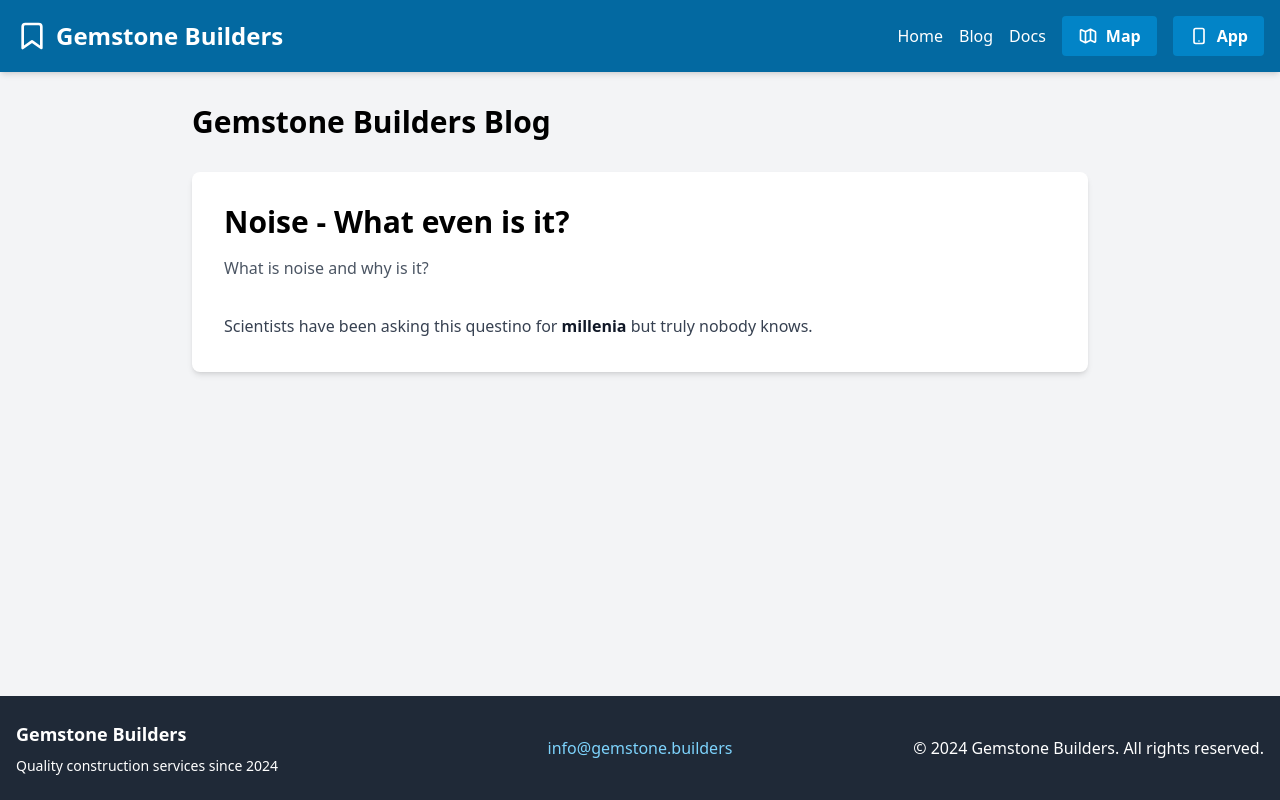
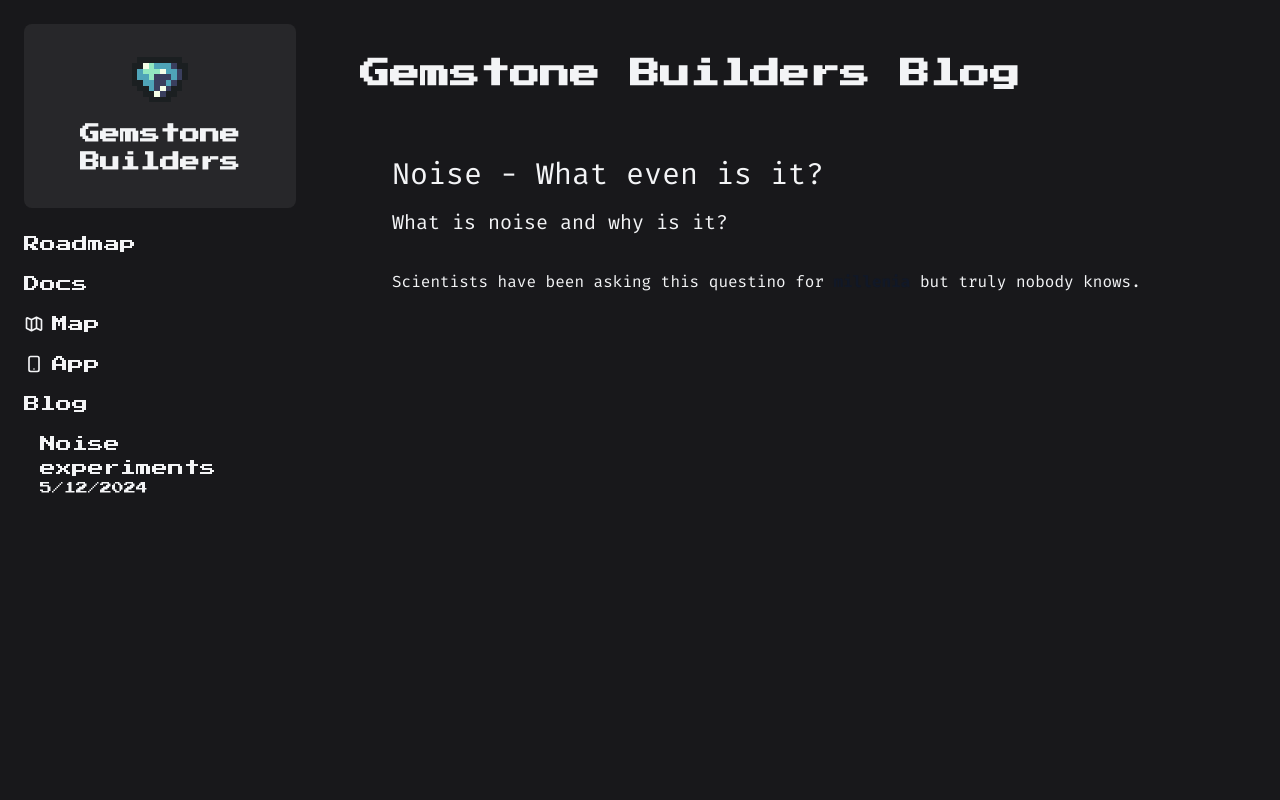
Before and after one commit to Dzejkop/gemstone.builders, an Astro site in the folder website/: page /blog/noise in a window 1280 px wide. Built offline with nearby package versions, Linux system fonts and the light colour scheme; Astro itself is replaced by a stand-in of ours.

Commit message:
Basic layout

```diff
--- /dev/null
+++ b/website/src/components/logo.astro
@@ -0,0 +1,4 @@
+<div class="w-full p-6 flex flex-col items-center bg-zinc-800 rounded-lg">
+    <img src="/logo64.png" alt="Gemstone Builders Logo" class="mb-2" />
+    <h1 class="text-xl font-bold mb-2">Gemstone<br/>Builders</h1>
+  </div>
--- a/website/src/layouts/BaseLayout.astro
+++ b/website/src/layouts/BaseLayout.astro
@@ -1,8 +1,9 @@
 ---
 import MapIcon from "../icons/MapIcon.astro";
 import AppIcon from "../icons/AppIcon.astro";
-import GemIcon from "../icons/GemIcon.astro";
+import Logo from "../components/logo.astro";
 import "../styles/global.css";
+import { getCollection } from "astro:content";
 
 type Props = {
   title: string;
@@ -10,6 +11,8 @@ type Props = {
 };
 
 const { title, subtitle } = Astro.props;
+
+const posts = await getCollection("blog");
 ---
 
 <html lang="en">
@@ -19,23 +22,21 @@ const { title, subtitle } = Astro.props;
     <meta name="viewport" content="width=device-width" />
     <meta name="generator" content={Astro.generator} />
     <title>{title}</title>
+    <link href="https://fonts.googleapis.com/css2?family=Press+Start+2P&display=swap" rel="stylesheet">
+    <link href="https://fonts.googleapis.com/css2?family=Fira+Mono:wght@400;500;700&display=swap" rel="stylesheet">
   </head>
-  <body class="flex flex-col min-h-screen bg-gray-100">
-    <header class="bg-sky-700 text-white shadow-md">
-      <nav class="container mx-auto px-4 py-4">
-        <div class="flex justify-between items-center">
-          <a href="/" class="text-2xl font-bold flex items-center">
-            <GemIcon />
-            Gemstone Builders
-          </a>
-          <ul class="flex items-center space-x-4">
-            <li><a href="/" class="hover:text-sky-200">Home</a></li>
-            <li><a href="/blog" class="hover:text-sky-200">Blog</a></li>
-            <li><a href="/docs" class="hover:text-sky-200">Docs</a></li>
+ <body class="flex flex-col min-h-screen bg-zinc-900 text-gray-100 font-press-start">
+    <div class="flex flex-wrap w-full min-h-screen">
+        <!-- Column 1 -->
+        <div class="w-full md:w-1/4 p-6">
+          <Logo/>
+          <ul class="mt-6 space-y-4">
+              <li><a href="/" class="block hover:text-zinc-600">Roadmap</a></li>
+              <li><a href="/docs" class="block hover:text-zinc-600">Docs</a></li>
               <li>
                   <a
                       href="/map"
-                class="bg-sky-600 hover:bg-sky-500 text-white font-bold py-2 px-4 rounded transition duration-300 flex items-center"
+                      class="hover:text-zinc-600 flex items-center"
                   >
                       <MapIcon />
                       Map
@@ -44,40 +45,34 @@ const { title, subtitle } = Astro.props;
               <li>
                   <a
                       href="https://app.gemstone.builders"
-                class="bg-sky-600 hover:bg-sky-500 text-white font-bold py-2 px-4 rounded transition duration-300 flex items-center"
+                      class="hover:text-zinc-600 flex items-center"
                   >
                       <AppIcon />
                       App
                   </a>
               </li>
+              <li>
+                <a class="block mb-4">Blog</a>
+                <ul class="space-y-4">
+                  {
+                    posts.map((post) => (
+                      <li class="pl-4">
+                        <a href={`/blog/${post.slug}`} class="hover:text-zinc-600">Noise experiments</a>
+                        <p class="text-xs font-thin zinc-800">{new Date(post.data.pubDate).toLocaleDateString()}</p>
+                      </li>
+                    ))
+                  }
+                </ul>
+
+              </li>
           </ul>
         </div>
-      </nav>
-    </header>
-
+        <!-- Column 2 -->
+        <div class="w-full md:w-3/4 p-6">
             <main class="container mx-auto px-4 py-8 flex-grow">
                 <slot />
             </main>
-
-    <footer class="bg-gray-800 text-white py-6">
-      <div class="container mx-auto px-4">
-        <div class="flex flex-wrap justify-between items-center">
-          <div class="w-full md:w-1/3 text-center md:text-left mb-4 md:mb-0">
-            <h3 class="text-lg font-semibold mb-2">Gemstone Builders</h3>
-            <p class="text-sm">Quality construction services since 2024</p>
-          </div>
-          <div class="w-full md:w-1/3 text-center mb-4 md:mb-0">
-            <a
-              href="mailto:info@gemstone.builders"
-              class="text-sky-300 hover:text-sky-100"
-              >info@gemstone.builders</a
-            >
-          </div>
-          <div class="w-full md:w-1/3 text-center md:text-right">
-            <p>&copy; 2024 Gemstone Builders. All rights reserved.</p>
         </div>
     </div>
-      </div>
-    </footer>
   </body>
 </html>
--- a/website/src/layouts/BlogLayout.astro
+++ b/website/src/layouts/BlogLayout.astro
@@ -8,7 +8,7 @@ const { title } = Astro.props;
 <BaseLayout title={title}>
   <div class="max-w-4xl mx-auto">
     <h1 class="text-3xl font-bold mb-8">Gemstone Builders Blog</h1>
-    <div class="bg-white p-8 rounded-lg shadow-md">
+    <div class="p-8 text-gray-100 font-fira-mono">
       <slot />
     </div>
   </div>
--- a/website/src/pages/blog/[...slug].astro
+++ b/website/src/pages/blog/[...slug].astro
@@ -15,9 +15,9 @@ const { Content, headings } = await entry.render();
 ---
 
 <BlogLayout title={entry.data.title} headers={headings}>
-  <h1 class="text-3xl font-bold mb-4">{entry.data.title}</h1>
-  <p class="text-gray-600 mb-8">{entry.data.description}</p>
-  <div class="prose max-w-none">
+  <h1 class="text-3xl mb-4">{entry.data.title}</h1>
+  <p class="text-xl mb-8">{entry.data.description}</p>
+  <div class="prose max-w-none text-gray-100">
     <Content />
   </div>
 </BlogLayout>
--- a/website/src/pages/index.astro
+++ b/website/src/pages/index.astro
@@ -1,16 +1,15 @@
 ---
+import Logo from "../components/logo.astro";
 import BaseLayout from "../layouts/BaseLayout.astro";
 ---
 
 <BaseLayout title="Gemstone Builders | Quality Construction Services">
-  <section class="grid md:grid-cols-3 gap-8">
+  <section>
     <div></div> <!-- Empty div to center -->
-    <div class="bg-white p-6 rounded-lg shadow-md">
-      <img src="maintenance.png" />
-      <p class="text-gray-600">
-        Website under construction.
-        Please check back later.
-      </p>
-    </div>
+    <h2 class="text-xl p-4">V1</h2>
+    <ul class="space-y-2 w-full list-disc">
+      <li>Game playable offline</li>
+      <li>Game playable offline</li>
+    </ul>
   </section>
 </BaseLayout>
--- a/website/tailwind.config.mjs
+++ b/website/tailwind.config.mjs
@@ -2,7 +2,12 @@
 export default {
   content: ["./src/**/*.{astro,html,js,jsx,md,mdx,svelte,ts,tsx,vue}"],
   theme: {
-    extend: {},
+    extend: {
+      fontFamily: {
+        "press-start": ['"Press Start 2P"', "cursive"],
+        "fira-mono": ['"Fira Mono"', "cursive"],
+      },
+    },
   },
   plugins: [require("@tailwindcss/typography")],
 };
```
Also changed, not shown: website/public/bigLogo.png (added), website/public/logo64.png (added), 1 other file. Lines whose indentation alone changed are shown as unchanged.
